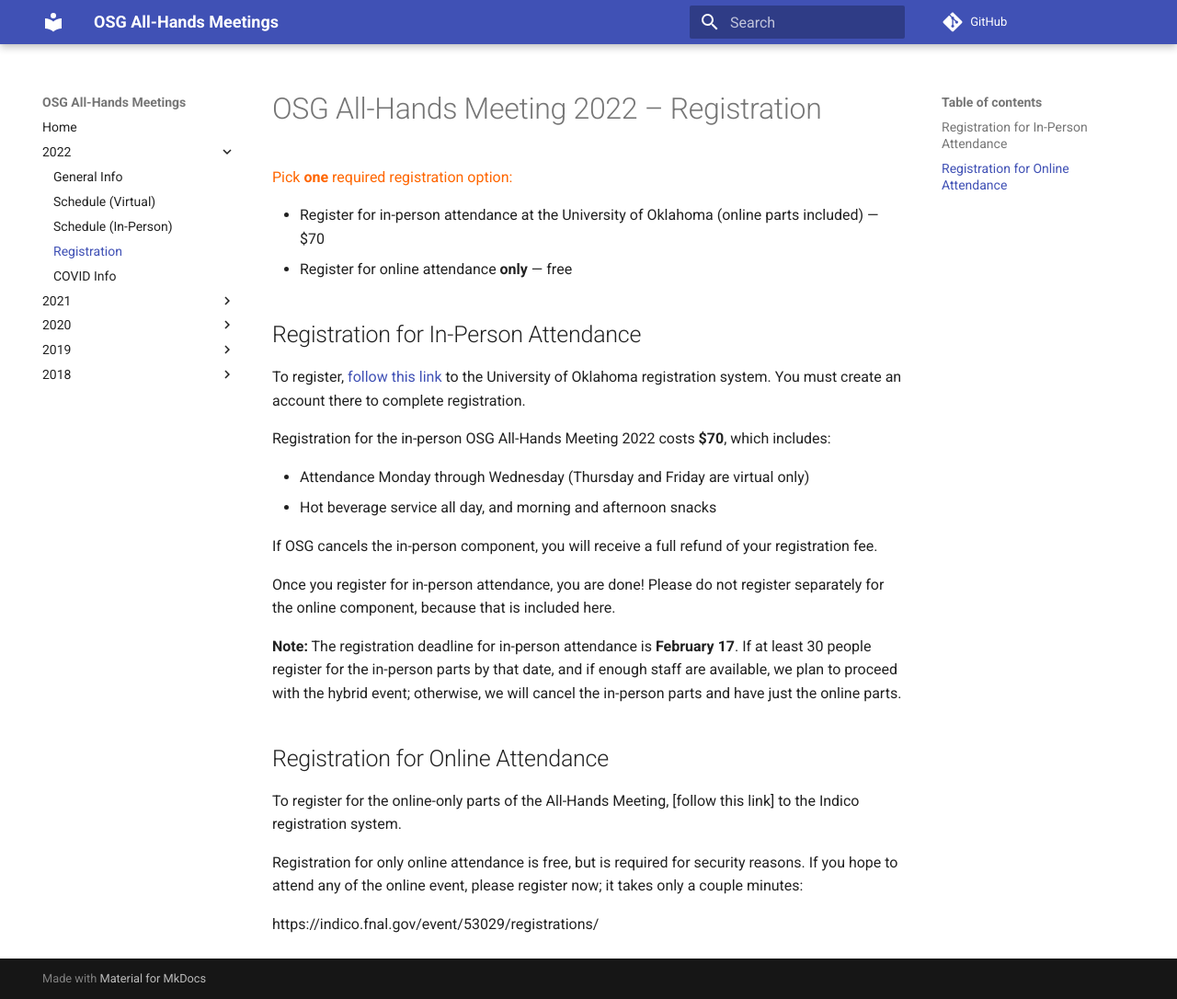
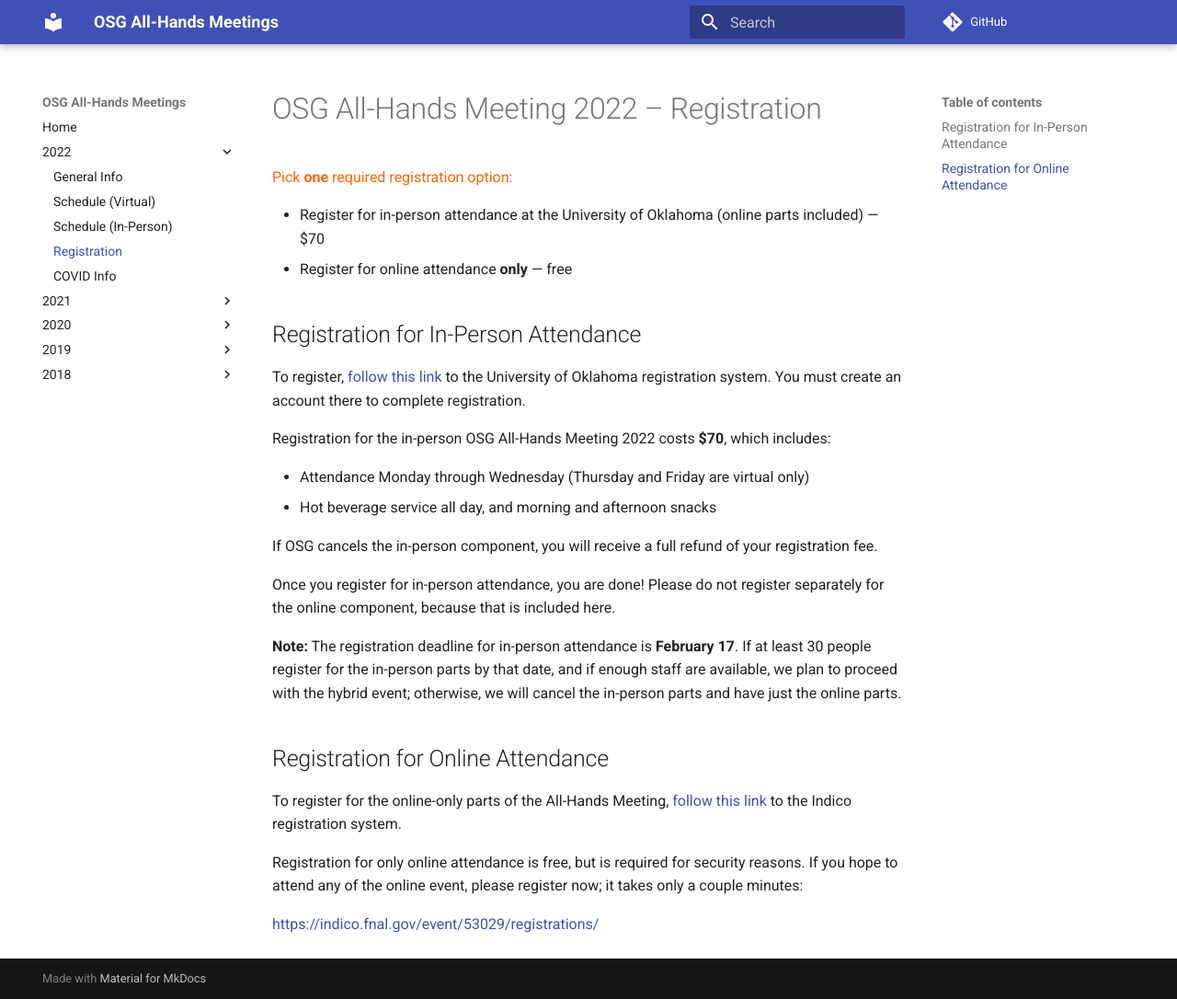
Before and after one commit to osg-htc/all-hands, an MkDocs documentation site: the page built from docs/2022/registration.md, in a window 1280 px wide and 1086 px high. Shown: the whole window at 92% size. Built offline with MkDocs 1.6.1 and Material for MkDocs 9.7.7, drawn with Linux system fonts in a browser that asks for light colours; comment, search, counter and statistics services are not loaded; part of the change alters nothing that is shown.

```diff
--- a/docs/2022/registration.md
+++ b/docs/2022/registration.md
@@ -31,11 +31,11 @@ otherwise, we will cancel the in-person parts and have just the online parts.
 ## Registration for Online Attendance
 
 To register for the online-only parts of the All-Hands Meeting,
-[follow this link] to the Indico registration system.
+[follow this link](https://indico.fnal.gov/event/53029/registrations/) to the Indico registration system.
 
 Registration for only online attendance is free,
 but is required for security reasons.
 If you hope to attend any of the online event, please register now;
 it takes only a couple minutes:
 
-https://indico.fnal.gov/event/53029/registrations/
+[https://indico.fnal.gov/event/53029/registrations/](https://indico.fnal.gov/event/53029/registrations/)
```
